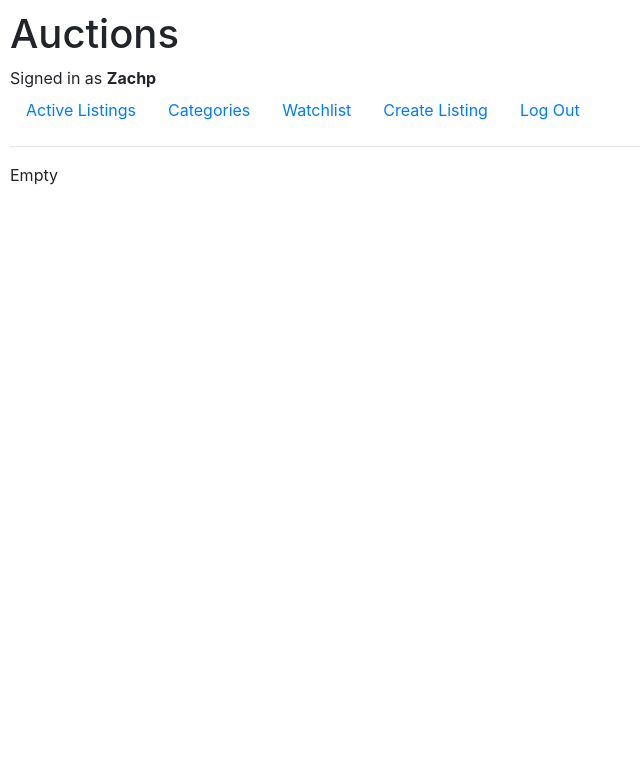
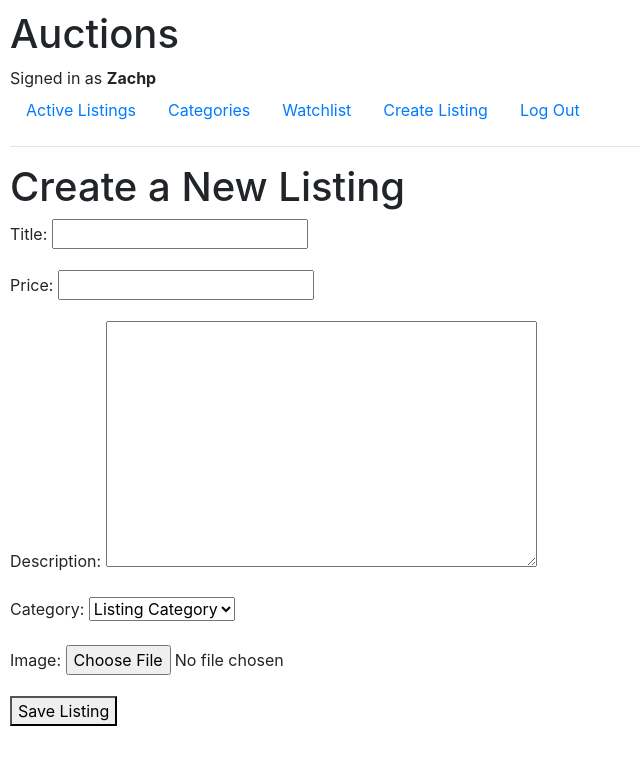
Before and after one commit to z-palmer/cs50w, a Django app: page /create-listing in a window 1280 px wide. Shown: the top 765 px of the page, without its empty margins (0-640 px from the left). Run offline with Django 3.2, Linux system fonts and the light colour scheme; a user stored in the database is signed in; some libraries are stand-ins or nearby versions.

Commit message:
Finished create listing route, added delete button to listing page

```diff
--- a/Project_2/commerce/auctions/admin.py
+++ b/Project_2/commerce/auctions/admin.py
@@ -6,8 +6,7 @@ from .models import User, Bid, Listing, Comment
 
 class ListingAdmin(admin.ModelAdmin):
     list_display = ('title', 'description', 'image',
-                    'posting', 'initial_price')
-    prepopulated_fields = {'slug': ('title',)}
+                    'posting', 'price')
 
 
 # Register your models here.
--- a/Project_2/commerce/auctions/forms.py
+++ b/Project_2/commerce/auctions/forms.py
@@ -2,8 +2,9 @@ from django import forms
 from .models import Listing
 
 
-class ImageForm(forms.ModelForm):
-    """Form for the image model"""
+class ListingForm(forms.ModelForm):
     class Meta:
         model = Listing
-        fields = ('title', 'image')
+        fields = ('title', 'price', 'description',
+                  'category', 'image', 'user')
+        widgets = {'user': forms.HiddenInput()}
--- a/Project_2/commerce/auctions/models.py
+++ b/Project_2/commerce/auctions/models.py
@@ -1,7 +1,5 @@
-from django.contrib.auth.models import AbstractUser, UserManager
-from django.utils import timezone
+from django.contrib.auth.models import AbstractUser
 from django.db import models
-from datetime import timedelta, datetime
 
 
 class Bid(models.Model):
@@ -12,6 +10,14 @@ class Bid(models.Model):
 class Comment(models.Model):
     id = models.AutoField(primary_key=True)
     content = models.TextField(max_length=500)
+
+
+class User(AbstractUser):
+    id = models.AutoField(primary_key=True)
+    bids = models.ForeignKey(
+        Bid, on_delete=models.CASCADE, null=True, blank=True)
+    comments = models.ForeignKey(
+        Comment, on_delete=models.CASCADE, null=True, blank=True)
 
 
 class Listing(models.Model):
@@ -29,35 +35,22 @@ class Listing(models.Model):
 
     id = models.AutoField(primary_key=True)
     title = models.CharField(max_length=100)
-    time_left = models.DurationField()
     posting = models.DateTimeField(auto_now_add=True)
     image = models.ImageField(upload_to='images')
-    initial_price = models.DecimalField(decimal_places=2, max_digits=5)
-    current_price = models.ForeignKey(
-        Bid, on_delete=models.CASCADE, related_name='bid', blank=True, null=True)
+    price = models.DecimalField(decimal_places=2, max_digits=7)
     comments = models.ForeignKey(
         Comment, on_delete=models.CASCADE, null=True, blank=True)
     description = models.TextField(max_length=300)
-    slug = models.SlugField(max_length=250, unique_for_date='posting')
     category = models.CharField(max_length=100,
                                 choices=Category.choices,
                                 default=Category.LISTING_CATEGORY)
+    user = models.ForeignKey(
+        User, on_delete=models.CASCADE, null=True, blank=True)
 
     objects = models.Manager()
 
     def __str__(self):
         return self.title
-
-
-class User(AbstractUser):
-    id = models.AutoField(primary_key=True)
-    cash = models.PositiveIntegerField(default=1000)
-    listings = models.ForeignKey(
-        Listing, on_delete=models.CASCADE, null=True, blank=True)
-    bids = models.ForeignKey(
-        Bid, on_delete=models.CASCADE, null=True, blank=True)
-    comments = models.ForeignKey(
-        Comment, on_delete=models.CASCADE, null=True, blank=True)
 
 
 class WatchlistItem(models.Model):
--- a/Project_2/commerce/auctions/templates/auctions/category_search.html
+++ b/Project_2/commerce/auctions/templates/auctions/category_search.html
@@ -3,7 +3,7 @@
 {% block body %}
 <ul>
     {% for result in results %}
-    <li><a href="{% url 'listing' result.slug %}">{{ result }}</a></li>
+    <li><a href="{% url 'listing' result.title %}">{{ result }}</a></li>
     {% endfor %}
 </ul>
 {% endblock %}
--- a/Project_2/commerce/auctions/templates/auctions/create_listing.html
+++ b/Project_2/commerce/auctions/templates/auctions/create_listing.html
@@ -1,5 +1,12 @@
 {% extends 'auctions/layout.html' %}
 
 {% block body %}
-Empty
+<h1>Create a New Listing</h1>
+<div>
+    <form method="post" enctype="multipart/form-data">
+        {% csrf_token %}
+        {{ new_listing.as_p }}
+        <button type="submit">Save Listing</button>
+    </form>
+</div>
 {% endblock %}
--- a/Project_2/commerce/auctions/templates/auctions/index.html
+++ b/Project_2/commerce/auctions/templates/auctions/index.html
@@ -6,13 +6,13 @@
 
 {% for listing in listings %}
 <div class="listing-list">
-    <a href="{% url 'listing' listing.slug %}">
+    <a href="{% url 'listing' listing.title %}">
         <h3 class="listing-link">{{ listing.title }}</h3>
     </a>
+    <h6>Listed by {{ listing.user.username }}</h6>
     <img class="img-thumbnail" src="{{ listing.image.url }}" alt="{{ listing.title }}">
     <div class="price-list">
-        <h4>Time left: {{ listing.time_left.days }} days</h4>
-        <h4>${{ listing.initial_price }}</h4>
+        <h4>${{ listing.price }}</h4>
     </div>
 </div>
 {% endfor %}
--- a/Project_2/commerce/auctions/templates/auctions/listing.html
+++ b/Project_2/commerce/auctions/templates/auctions/listing.html
@@ -2,7 +2,7 @@
 
 {% block body %}
 <h1>{{ listing.title }}</h1>
-<h3>Current bid: ${{ listing.initial_price }}</h3>
+<h3>Current bid: ${{ listing.price }}</h3>
 <div>
     <img class="img-thumbnail" src="{{ listing.image.url }}">
 </div>
@@ -25,4 +25,7 @@
     <a href="{% url 'remove_from_watchlist' listing.id %}">Remove from Watchlist</a>
 </div>
 {% endif %}
+{% if user == listing.user %}
+<button>Delete Listing</button>
+{% endif %}
 {% endblock %}
--- a/Project_2/commerce/auctions/urls.py
+++ b/Project_2/commerce/auctions/urls.py
@@ -7,7 +7,7 @@ urlpatterns = [
     path("login", views.login_view, name="login"),
     path("logout", views.logout_view, name="logout"),
     path("register", views.register, name="register"),
-    path('listing/<str:slug>', views.listing, name='listing'),
+    path('listing/<str:title>', views.listing, name='listing'),
     path('categories', views.categories, name='categories'),
     path('category_search/<str:category>',
          views.category_search, name='category_search'),
--- a/Project_2/commerce/auctions/views.py
+++ b/Project_2/commerce/auctions/views.py
@@ -5,24 +5,24 @@ from django.shortcuts import render
 from django.urls import reverse
 from django.contrib.auth.decorators import login_required
 from django.contrib.messages import get_messages, add_message
+from django.core.files.base import ContentFile
+import requests
 
 from .models import User, Listing, WatchlistItem
+from .forms import ListingForm
 
 
 def index(request):
-    if request.user.is_authenticated:
-        listings = Listing.objects.all()
-    else:
-        listings = []
+    listings = Listing.objects.all()
     return render(request, "auctions/index.html", {
         'listings': listings
     })
 
 
 @login_required
-def listing(request, slug):
+def listing(request, title):
     added = False
-    pull = Listing.objects.get(slug=f'{slug}')
+    pull = Listing.objects.get(title=f'{title}')
     if WatchlistItem.objects.filter(user=request.user, listing=pull):
         added = True
     else:
@@ -63,7 +63,9 @@ def categories(request):
     category_list = []
     for item in Listing.Category.choices:
         category_list.append(item[1])
-    return render(request, 'auctions/categories.html', {'categories': category_list})
+    return render(request, 'auctions/categories.html', {
+        'categories': category_list
+    })
 
 
 @login_required
@@ -76,7 +78,20 @@ def category_search(request, category):
 
 @login_required
 def create_listing(request):
-    return render(request, 'auctions/create_listing.html')
+    if request.method == 'POST':
+        new_listing_form = ListingForm(request.POST, request.FILES)
+        if new_listing_form.is_valid:
+            new_listing = new_listing_form.save()
+            new_listing.user = request.user
+            new_listing.save()
+            return HttpResponseRedirect(reverse('index'))
+        else:
+            print(new_listing_form.errors)
+    else:
+        new_listing_form = ListingForm()
+        return render(request, 'auctions/create_listing.html', {
+            'new_listing': new_listing_form
+        })
 
 
 def login_view(request):
```
Also changed, not shown: Project_2/commerce/auctions/migrations/0011_remove_listing_time_left.py (added), Project_2/commerce/auctions/migrations/0012_remove_user_listings_listing_user.py (added), Project_2/commerce/auctions/migrations/0013_alter_listing_slug.py (added), Project_2/commerce/auctions/migrations/0014_remove_listing_slug.py (added), Project_2/commerce/auctions/migrations/0015_remove_listing_current_price_and_more.py (added), Project_2/commerce/db.sqlite3, Project_2/commerce/media/images/1-blog-Antique-Sewing-Machine-Value.jpg (deleted), Project_2/commerce/media/images/Messi.jpg (added).
